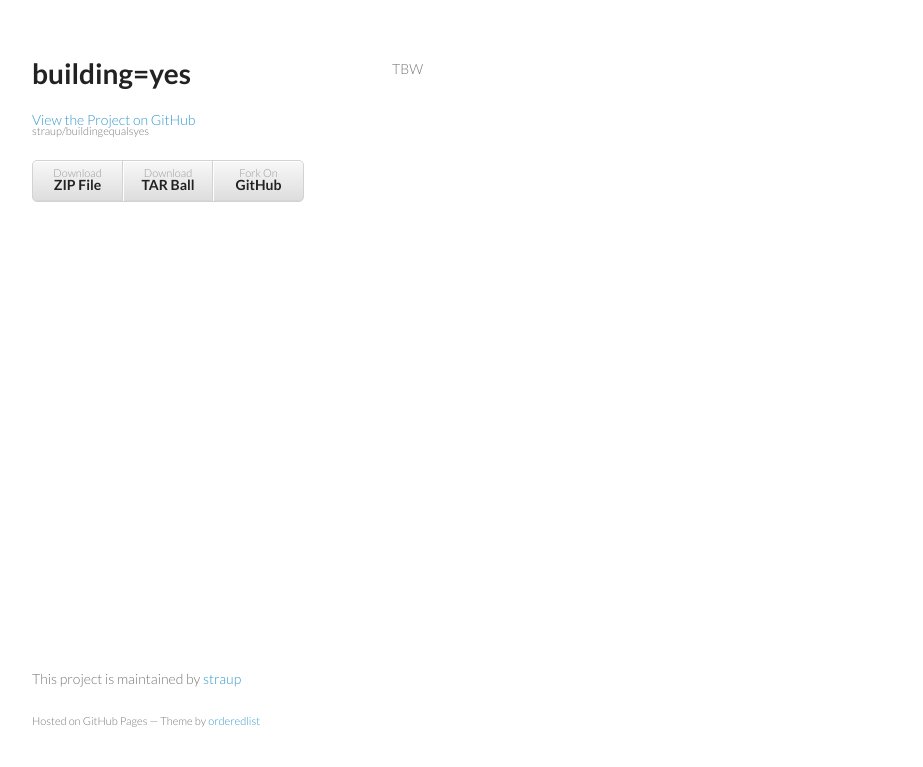
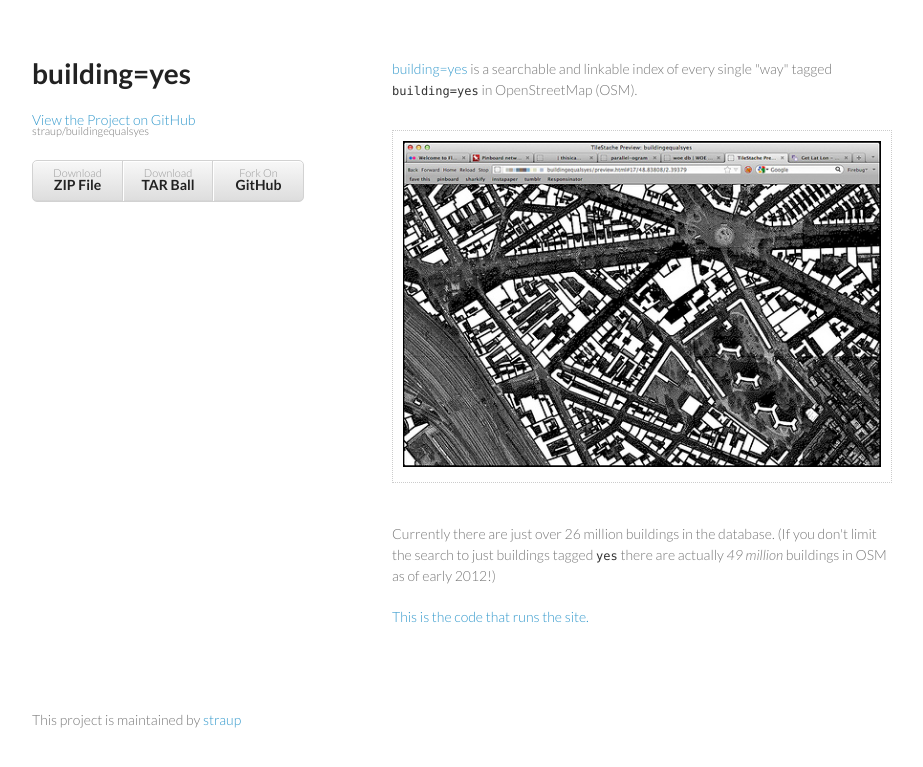
Before and after one commit to straup/buildingequalsyes, a PHP site: page / in a window 1280 px wide. Shown: the top 767 px of the page, without its empty margins (178-1101 px from the left). Run offline with PHP 8.4, Linux system fonts and the light colour scheme.

Commit message:
add some words and stuff

```diff
--- a/index.html
+++ b/index.html
@@ -25,11 +25,26 @@
         </ul>
       </header>
       <section>
-        <p>TBW</p>
+
+        <p><a href="http://buildingequalsyes.spum.org/">building=yes</a> is a searchable and linkable index of every single
+        "way" tagged <code>building=yes</code> in OpenStreetMap (OSM).</p>
+
+	<div class="image500">
+	  <img src="example-1.jpg" />
+	</div>
+
+	<p>Currently there are just over 26 million buildings in the
+	database. (If you don't limit the search to just buildings
+	tagged <code>yes</code> there are actually <em>49 million</em>
+	buildings in OSM as of early 2012!)</p>
+
+	<p><a href="https://github.com/straup/buildingequalsyes">This is the code that runs the site.</a></p>
+
       </section>
       <footer>
         <p>This project is maintained by <a href="https://github.com/straup">straup</a></p>
-        <p><small>Hosted on GitHub Pages &mdash; Theme by <a href="https://github.com/orderedlist">orderedlist</a></small></p>
+        <!--<p><small>Hosted on GitHub Pages &mdash; Theme
+        by <a href="https://github.com/orderedlist">orderedlist</a></small></p>-->
       </footer>
     </div>
     <script src="javascripts/scale.fix.js"></script>
--- a/stylesheets/styles.css
+++ b/stylesheets/styles.css
@@ -253,3 +253,10 @@ footer {
     color:#444;
   }
 }
+
+.image500 {
+    margin-top:30px;
+    margin-bottom:40px;
+    border:1px dotted #ccc;
+    padding: 10px;
+}
```
Also changed, not shown: example-1.jpg (added).
